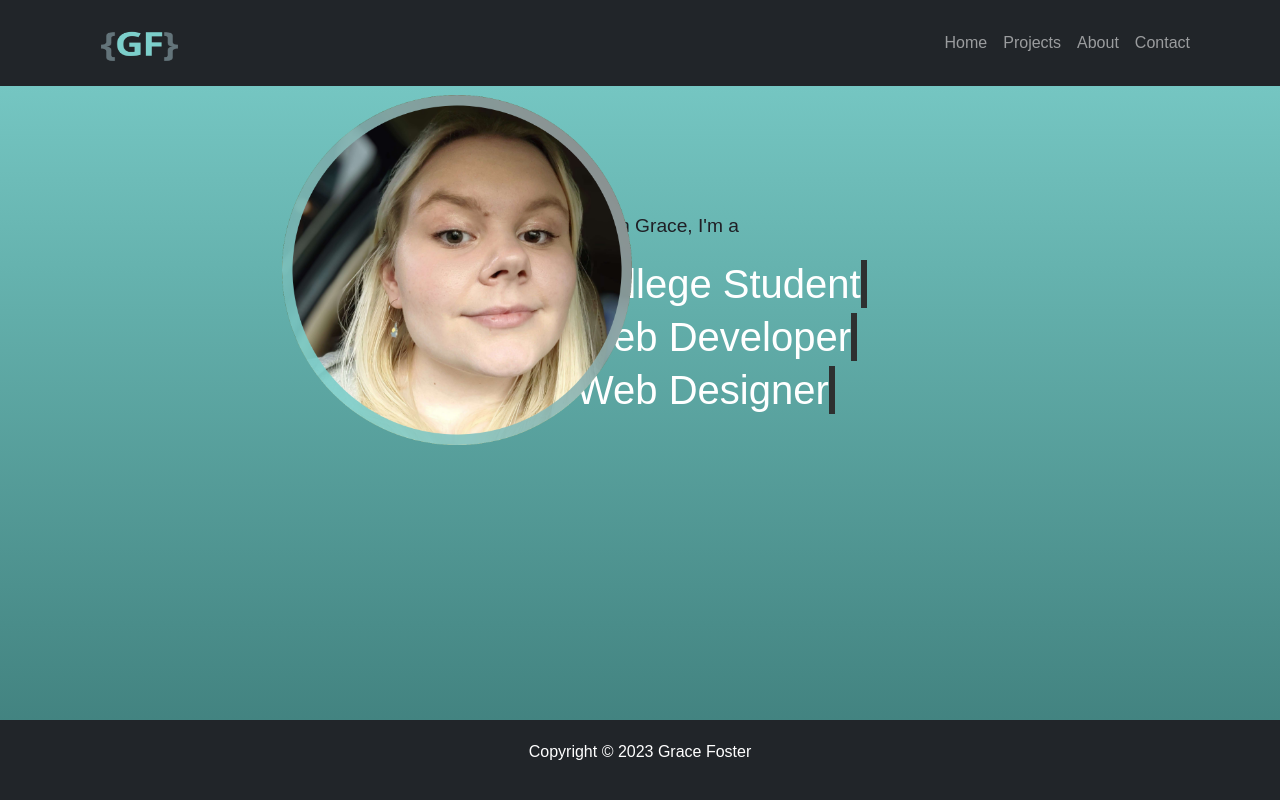
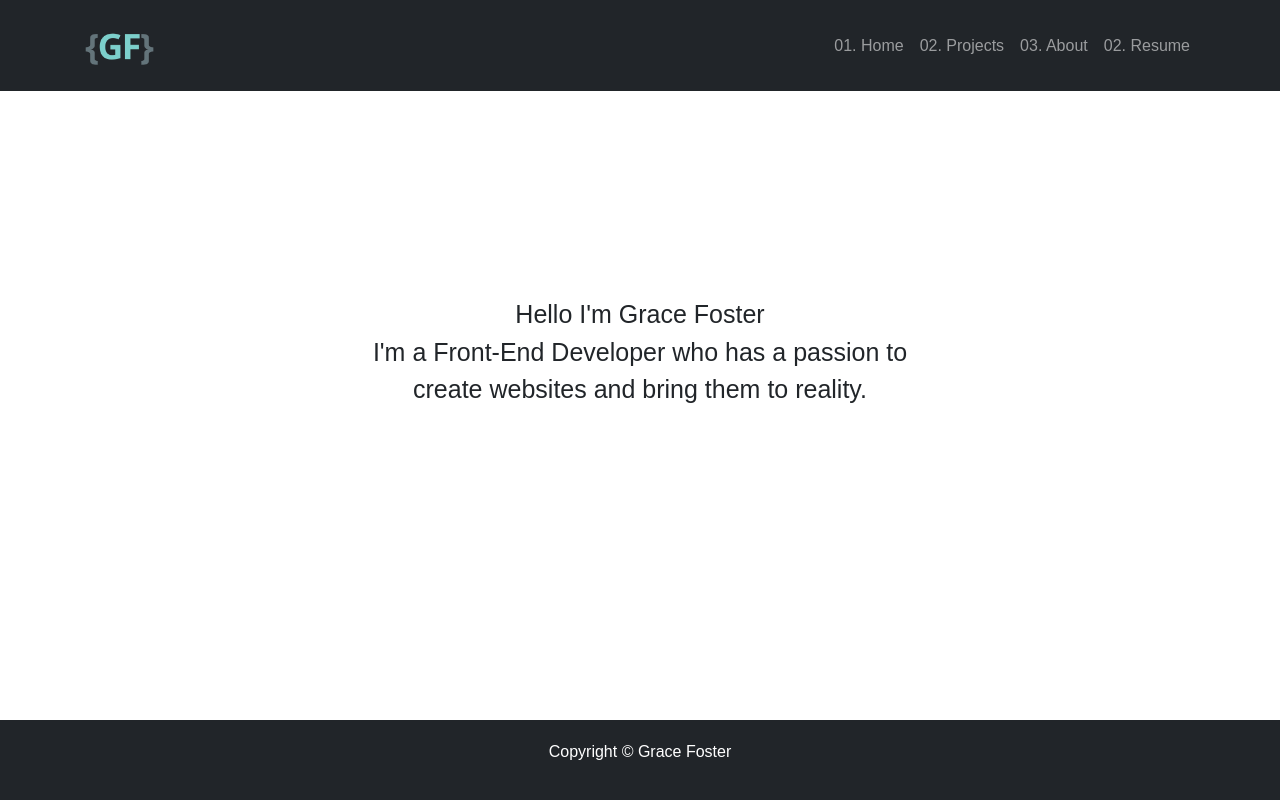
Before and after one commit to Fallinqqq/gracekfoster-portfolio, a website with bundled scripts: page index.html in a window 1280 px wide. Shown: the top 800 px of the page. Built offline with nearby package versions, Linux system fonts and the light colour scheme; a web font is replaced by a local one.

Commit message:
Edit: made minor changes to website

```diff
--- a/function.js
+++ b/function.js
@@ -1,3 +1,10 @@
+import TypeIt from "typeit";
+
+document.addEventListener("DOMContentLoaded", function () {
+    new TypeIt("#element", {
+      strings: ["This is my string!"],
+    }).go();
+  });
 // future proof copyright year
 let d = new Date()
 document.write(d.getFullYear())
--- a/index.html
+++ b/index.html
@@ -16,6 +16,8 @@
     <script src="https://cdn.jsdelivr.net/npm/bootstrap@5.3.0-alpha1/dist/js/bootstrap.bundle.min.js"
         integrity="sha384-w76AqPfDkMBDXo30jS1Sgez6pr3x5MlQ1ZAGC+nuZB+EYdgRZgiwxhTBTkF7CXvN"
         crossorigin="anonymous"></script>
+        <script src="https://unpkg.com/typeit@8.7.1/dist/index.umd.js"></script>
+
 </head>
 
 <body class="body">
@@ -33,42 +35,32 @@
             <div class="collapse navbar-collapse" id="navmenu""">
                 <ul class="navbar-nav ms-auto">
                     <li class="nav-item">
-                        <a href="index.html" class="nav-link">Home</a>
+                        <a href="index.html" class="nav-link">01. Home</a>
                     </li>
                     <li class="nav-item">
-                        <a href="projects.html" class="nav-link">Projects</a>
+                        <a href="projects.html" class="nav-link">02. Projects</a>
                     </li>
                     <li class="nav-item">
-                        <a href="about.html" class="nav-link">About</a>
+                        <a href="about.html" class="nav-link">03. About</a>
                     </li>
                     <li class="nav-item">
-                        <a href="contact.html" class="nav-link">Contact</a>
+                        <a href="resume.html" class="nav-link">02. Resume</a>
                     </li>
                 </ul>
             </div>
         </div>
     </nav>
 
-    <div class="tw-heading">
-        <h1>Hi! I'm Grace, I'm a<br></br>
-            <div class="c1">
-                <div class="type">College Student</div>
-            </div>
-            </br>
-            <div class="c2">
-                <div class="type2">Web Developer</div>
-            </div>
-            </br>
-            <div class="c3">
-                <div class="type3">Web Designer</div>
-            </div>
-            <br></br>
-        </h1>
+    <div class="name">
+        <p></p>
     </div>
 
-    <div id="gf-image">
-        <img src="images/GKF_Logo.png" alt="picture of Grace Foster" width="350px" height="350px">
+    <div class="intro-para">
+        <p>Hello I'm Grace Foster
+        <br>I'm a Front-End Developer who has a passion to <br>create websites and bring them to reality.</p>
     </div>
+
+
     <!-- Footer -->
     <div class="footer">
         <p>Copyright ©
--- /dev/null
+++ b/package.json
@@ -0,0 +1,6 @@
+{
+  "dependencies": {
+    "node": "^20.3.1",
+    "typeit": "^8.7.1"
+  }
+}
--- a/style.css
+++ b/style.css
@@ -6,86 +6,39 @@
 }
 /* Body Tag */
   .body {
-    background-image: linear-gradient(to top, #1a514f, #326e6c, #4a8d8a, #62aeaa, #7ccfcb);    }
+    background-color: #ffffff;    }
 
 .nav-brand {
   position: relative;
   background: url(/images/GKF_Icon.png);
-  width: 85px;
-  left: 15px;
-  max-height: 70px; /* height of the navbar */
+  width: 75px;
+  left: 15px
+  max-height 70px; /* height of the navbar */
+}
+
+nav ul li:hover a {
+  color: #81bbdd;
 }
 
 /* make navbar stick to top of page */
+.name {
+  color:rgb(0, 0, 0);
+  font-size: 35px;
+  font-family: 'open-sans';
+  font-style: bold;
+  padding-top: 4em;
+  text-align: center;
+}
+.intro-para {
+  font-size: 25px;
+  font-family: 'serif', cursive;
+  margin-top: 65px;
+  text-align: center;
+}
 
-
-/* Type Writing Effect */
-
-  .tw-heading {
-    color: #1f1f25;
-  }
-  .c1{
-    display: inline-block;
-    color: white;
-  }
-  .c2{
-    display: inline-block;
-    color: white;
-  }
-  .c3{
-    display: inline-block;
-    color: white;
-  }
-  .c4{
-    display: inline-block;
-    color: white;
-  }
-  h1{
-    font-size: 1.2rem;
-    margin-top: 1%;
-    padding-left: 45%;
-    padding-top: 9%;
-    font-family: "open-sans", sans-serif;
-    font-weight: 400;
-    font-style: normal;
-  }
-  h1 .type{
-      font-size: 2.5rem;
-      overflow: hidden;
-      border-right: .15em solid #2e3030;
-      white-space: nowrap;
-      width: 0;
-      animation:
-        typing 1s steps(25, end) forwards;
-  }
-  h1 .type2{
-      font-size: 2.5rem;
-      overflow: hidden;
-      border-right: .15em solid #2e3030;
-      white-space: nowrap;
-      width: 0;
-      animation:
-        typing 1s steps(25, end) forwards;
-      animation-delay: 1s;
-  }
-  h1 .type3{
-      font-size: 2.5rem;
-      overflow: hidden;
-      border-right: .15em solid #2e3030;
-      white-space: nowrap;
-      width: 0;
-      animation:
-        typing 1s steps(25, end) forwards;
-      animation-delay: 2s;
-  }
-  @keyframes typing {
-    from { width: 0 }
-    to { width: 100% }
-  }
-  @keyframes blink {
-    from { border-color: transparent }
-    to { border-color: rgb(255, 255, 255); }
-  }
+body, html{
+  height: 100%;
+}
 
   #gf-image {
     position: relative; /* Declares position for allowing location changes */
```
Also changed, not shown: resume.html (renamed from contact.html), 1 other file.
